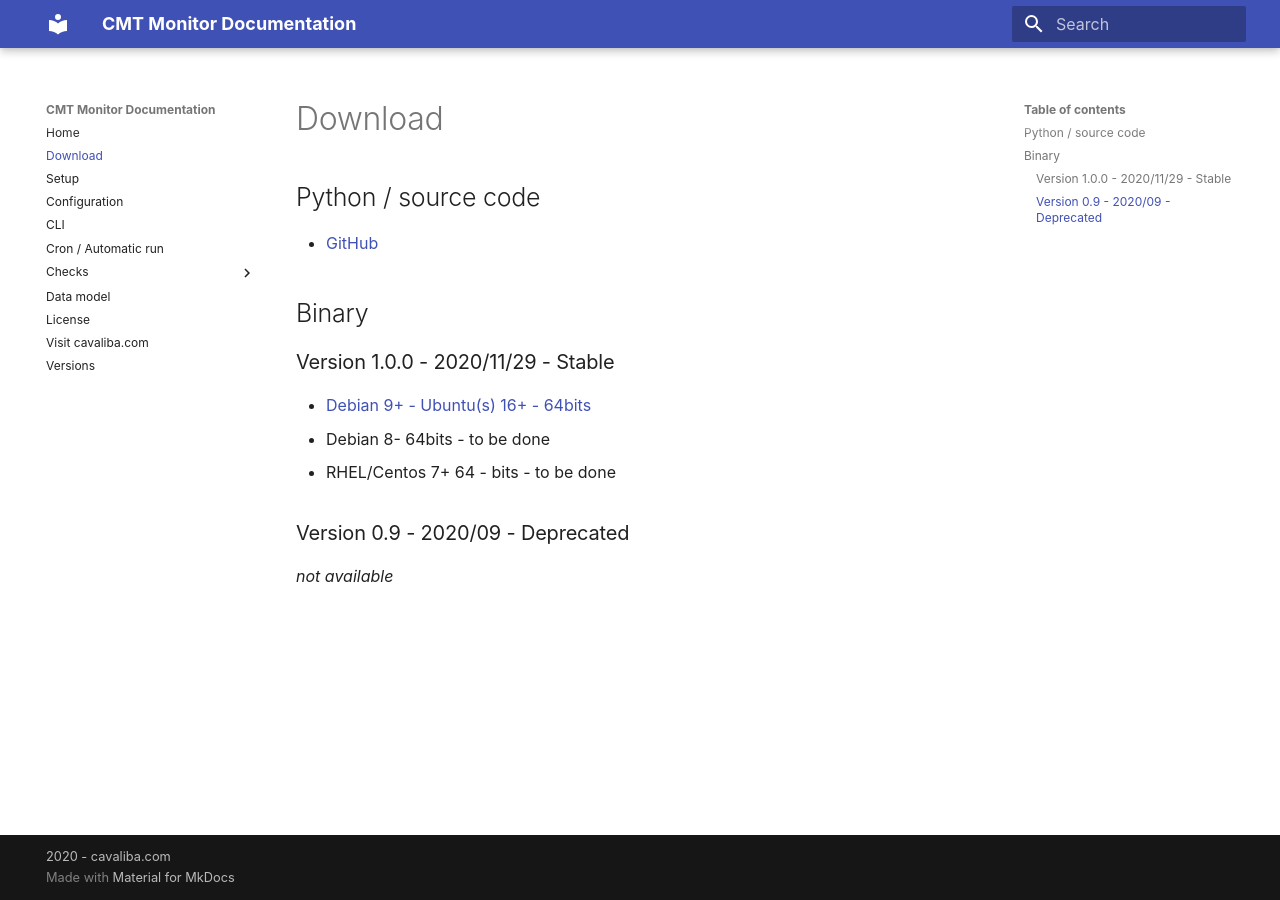
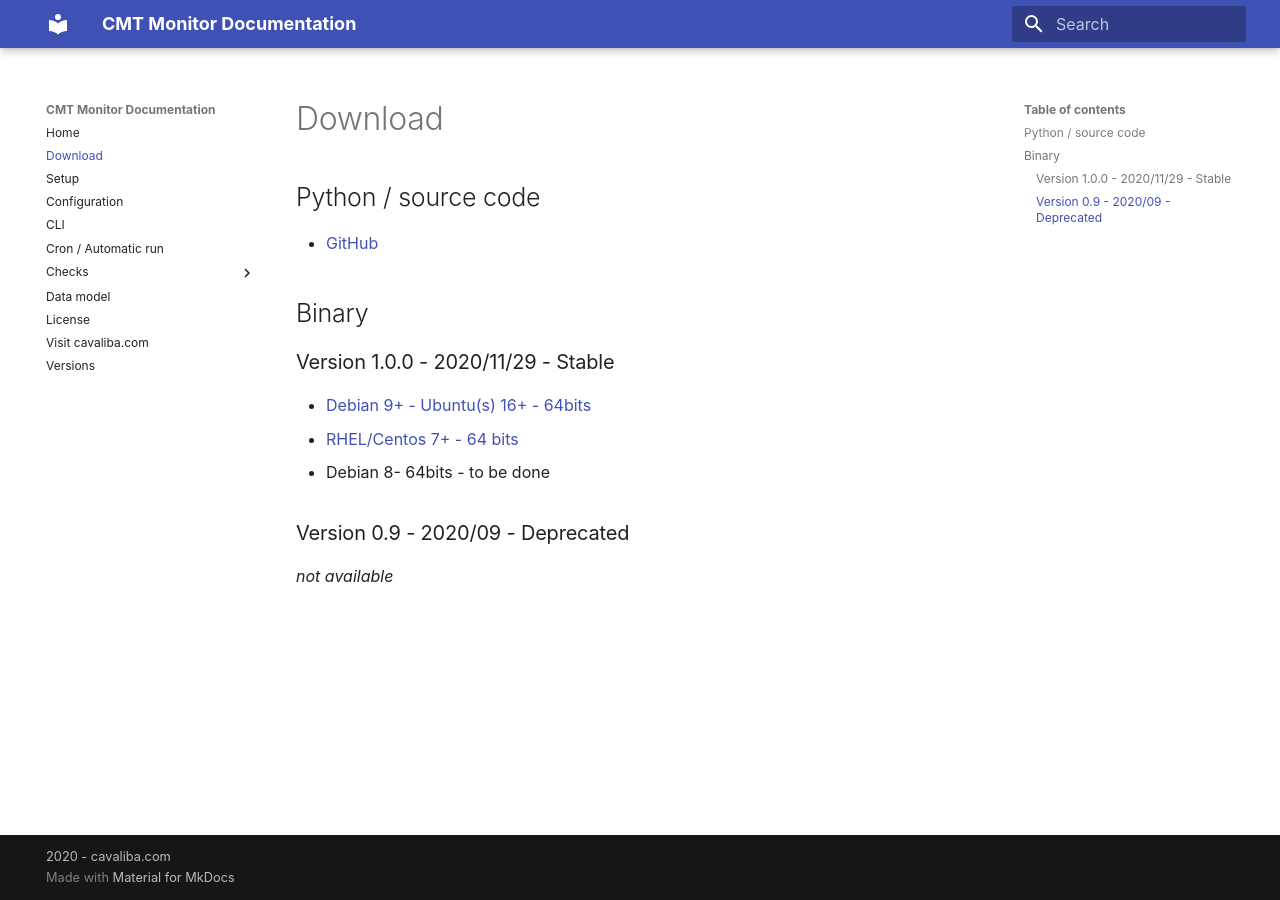
Before and after one commit to cavaliba/cmt_monitor, an MkDocs documentation site: the page built from docs/docs/download.md, in a window 1280 px wide. Built offline with MkDocs 1.6.1 and Material for MkDocs 9.7.7, drawn with Linux system fonts in a browser that asks for light colours.

Commit message:
doc / download

```diff
--- a/docs/docs/download.md
+++ b/docs/docs/download.md
@@ -12,9 +12,8 @@ title: Download
 ### Version 1.0.0 - 2020/11/29 - Stable
 
 * [Debian 9+ - Ubuntu(s) 16+ - 64bits](http://www.cavaliba.com/download/cmt/cmt-1.0.0-deb64.bin)
+* [RHEL/Centos 7+ - 64 bits](http://www.cavaliba.com/download/cmt/cmt-1.0.0-centos64.bin)
 * Debian 8- 64bits - to be done
-* RHEL/Centos 7+ 64 - bits - to be done
-
 
 ### Version 0.9 - 2020/09 - Deprecated
 
```
